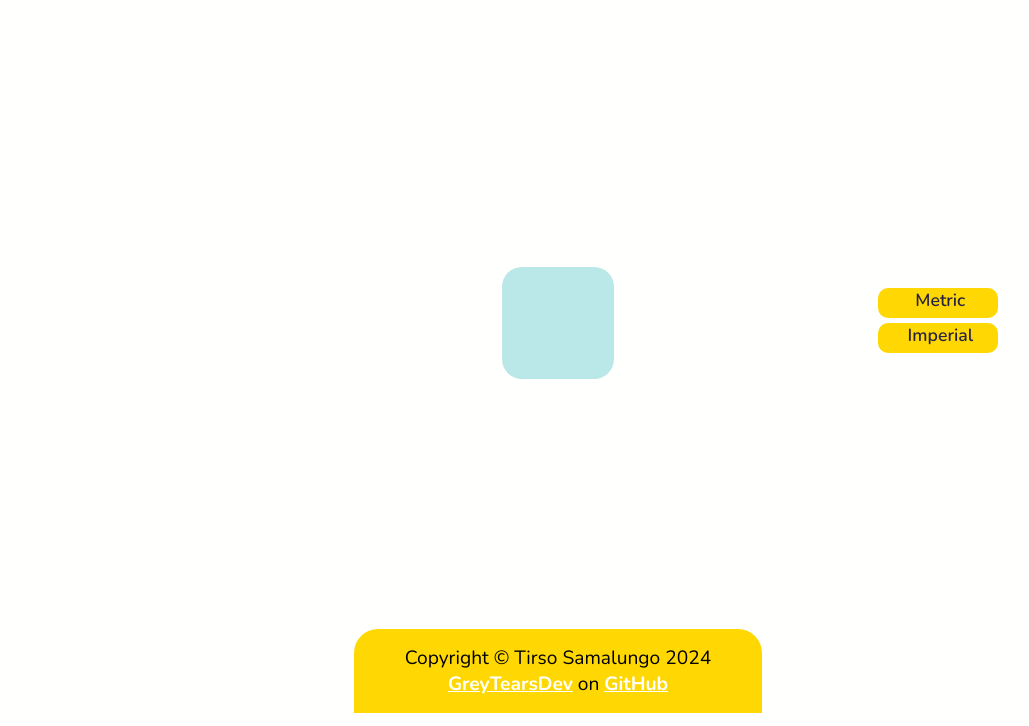
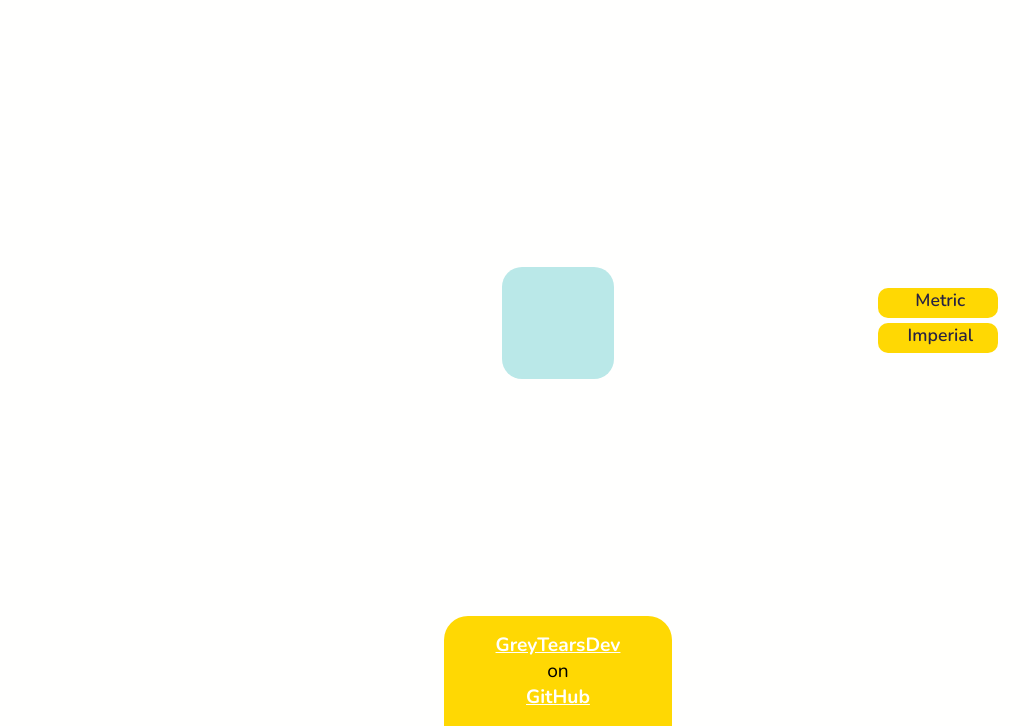
Before and after one commit to GreyTearsDev/weather-app, a website built with webpack: page src/index.html in a window 1280 px wide. Shown: the part 88-814 px from the top of the page, without its empty margins (82-1111 px from the left). Built offline with nearby package versions, Linux system fonts and the light colour scheme; no server answers.

Commit message:
Update index.html

```diff
--- a/src/index.html
+++ b/src/index.html
@@ -84,8 +84,6 @@
     <!-- Bottom section containing copyright information -->
     <footer class="bottom">
       <div class="bottom__copyright">
-        <p>Copyright © Tirso Samalungo 2024</p>
-        <p>
           <a href="https://github.com/GreyTearsDev">GreyTearsDev</a> on
           <a href="https://github.com/GreyTearsDev">GitHub</a>
         </p>
```
